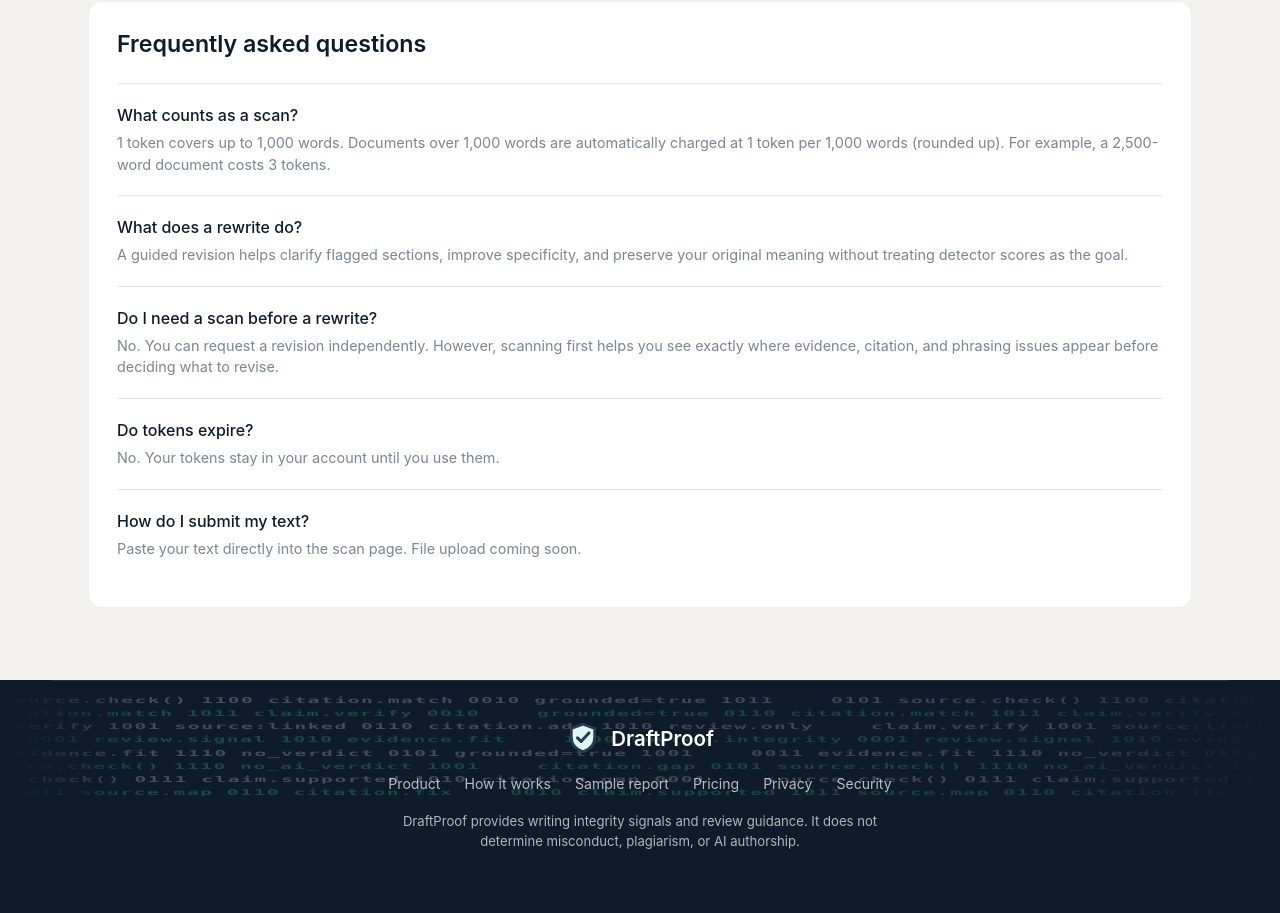
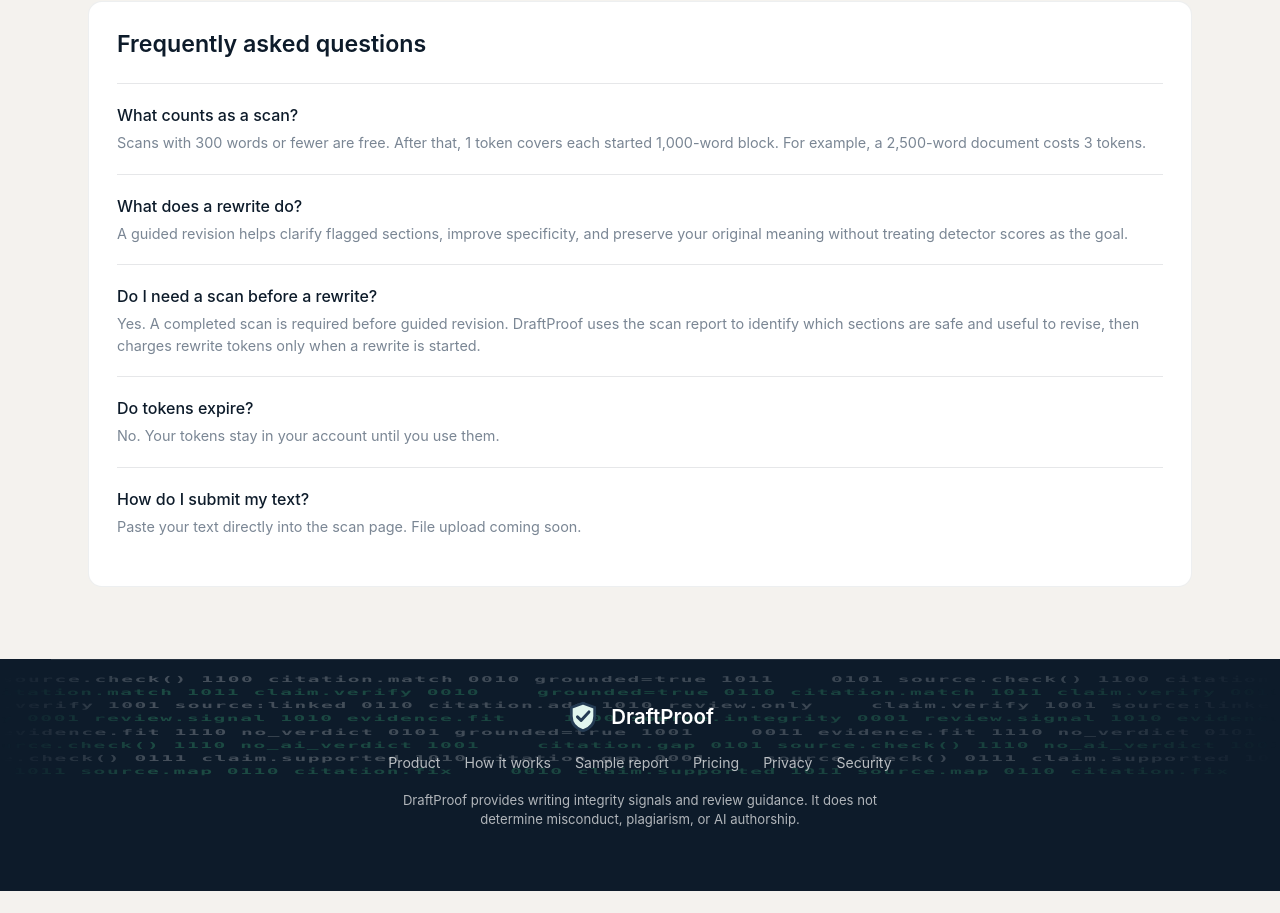
Before and after one commit to kianwoon/draftproof-services, a React (Vite) app in the folder draftproof-frontend/: page /pricing in a window 1280 px wide. Shown: the part 860-1773 px from the top of the page. After the commit the page ends 1751 px from the top, so only its background shows below. Built offline with nearby package versions, Linux system fonts and the light colour scheme; no server answers.

Commit message:
Correct pricing rewrite flow copy

```diff
--- a/draftproof-frontend/src/pages/Pricing.jsx
+++ b/draftproof-frontend/src/pages/Pricing.jsx
@@ -111,7 +111,7 @@ export default function Pricing() {
             to={user ? '/scan' : '/signin'}
             className="btn btn-primary pricing-cta"
           >
-            {user ? 'Start a revision' : 'Sign in to get started'}
+            {user ? 'Start with a scan' : 'Sign in to get started'}
           </Link>
         </div>
         </div>
@@ -120,7 +120,7 @@ export default function Pricing() {
           <h2>Frequently asked questions</h2>
           <div className="faq-item">
             <h3>What counts as a scan?</h3>
-            <p>1 token covers up to 1,000 words. Documents over 1,000 words are automatically charged at 1 token per 1,000 words (rounded up). For example, a 2,500-word document costs 3 tokens.</p>
+            <p>Scans with 300 words or fewer are free. After that, 1 token covers each started 1,000-word block. For example, a 2,500-word document costs 3 tokens.</p>
           </div>
           <div className="faq-item">
             <h3>What does a rewrite do?</h3>
@@ -128,7 +128,7 @@ export default function Pricing() {
           </div>
           <div className="faq-item">
             <h3>Do I need a scan before a rewrite?</h3>
-            <p>No. You can request a revision independently. However, scanning first helps you see exactly where evidence, citation, and phrasing issues appear before deciding what to revise.</p>
+            <p>Yes. A completed scan is required before guided revision. DraftProof uses the scan report to identify which sections are safe and useful to revise, then charges rewrite tokens only when a rewrite is started.</p>
           </div>
           <div className="faq-item">
             <h3>Do tokens expire?</h3>
```
